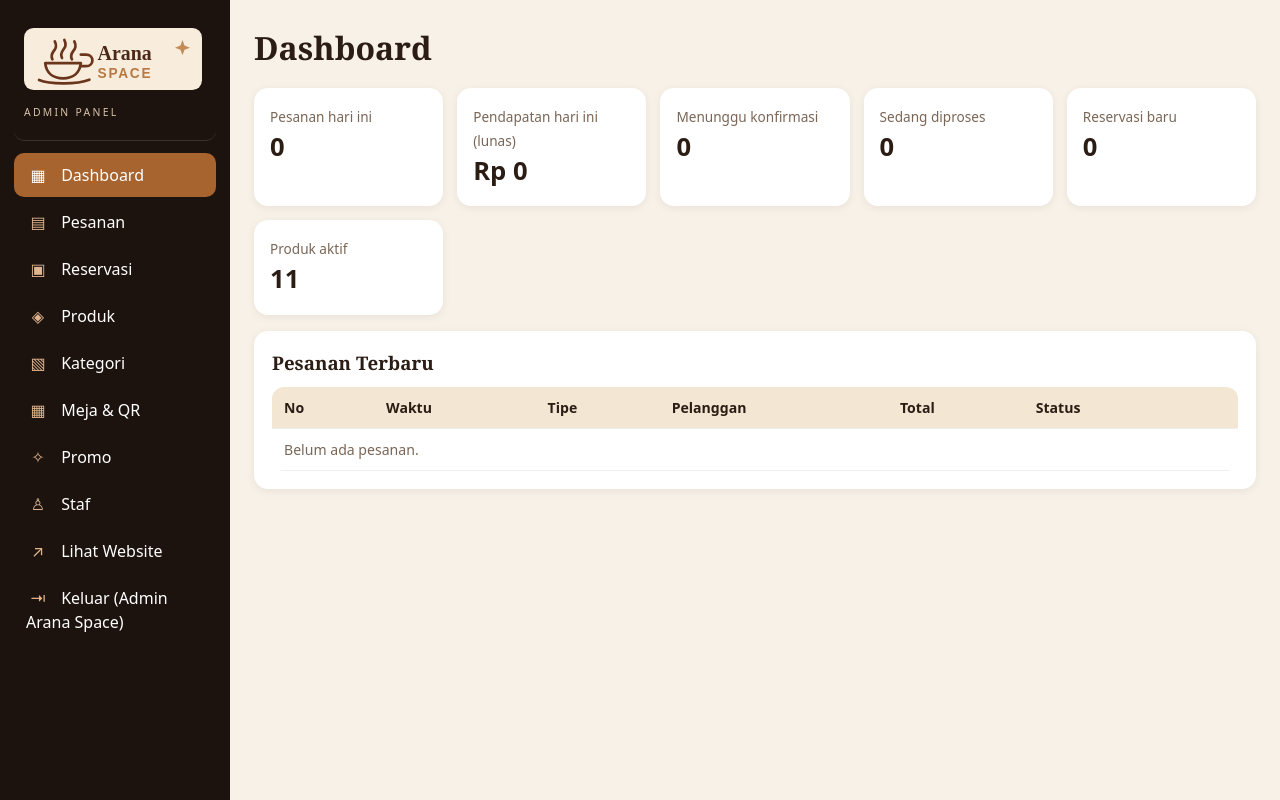
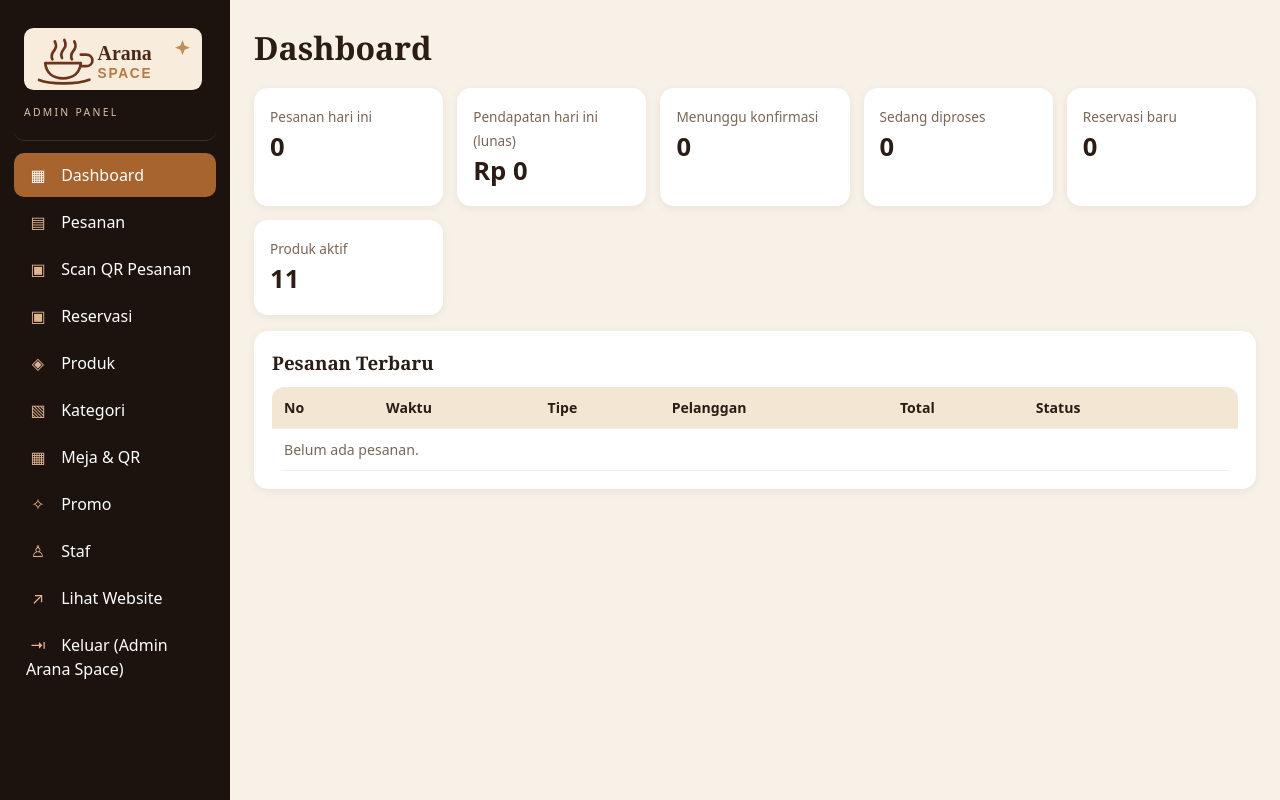
Before and after one commit to adityatrihidayat42-max/Sasprojek, a Laravel app: page /admin/dashboard in a window 1280 px wide. Run offline with Laravel 12, Linux system fonts and the light colour scheme; a user stored in the database is signed in; data comes from the database, SQL or seed files in the repository; data that the repository does not hold is empty.

Commit message:
Implement QR order confirmation and cashier scanner

```diff
--- a/resources/views/layouts/admin.blade.php
+++ b/resources/views/layouts/admin.blade.php
@@ -12,13 +12,11 @@
 @php $role = auth()->user()->role; @endphp
 <div class="admin">
   <aside class="sidebar">
-    <a href="{{ route('admin.dashboard') }}" class="admin-brand">
-      <img src="{{ asset('images/arana-space-logo.svg') }}" alt="Arana Space">
-      <span><small>{{ strtoupper($role) }} PANEL</small></span>
-    </a>
+    <a href="{{ route('admin.dashboard') }}" class="admin-brand"><img src="{{ asset('images/arana-space-logo.svg') }}" alt="Arana Space"><span><small>{{ strtoupper($role) }} PANEL</small></span></a>
     <a href="{{ route('admin.dashboard') }}" class="{{ request()->routeIs('admin.dashboard') ? 'active' : '' }}"><span class="nav-icon">▦</span> Dashboard</a>
     <a href="{{ route('admin.orders') }}" class="{{ request()->routeIs('admin.orders*') ? 'active' : '' }}"><span class="nav-icon">▤</span> Pesanan</a>
     @if(in_array($role, ['admin','cashier']))
+      <a href="{{ route('admin.orders.scan') }}" class="{{ request()->routeIs('admin.orders.scan*') ? 'active' : '' }}"><span class="nav-icon">▣</span> Scan QR Pesanan</a>
       <a href="{{ route('admin.reservations') }}" class="{{ request()->routeIs('admin.reservations*') ? 'active' : '' }}"><span class="nav-icon">▣</span> Reservasi</a>
     @endif
     @if($role === 'admin')
```
